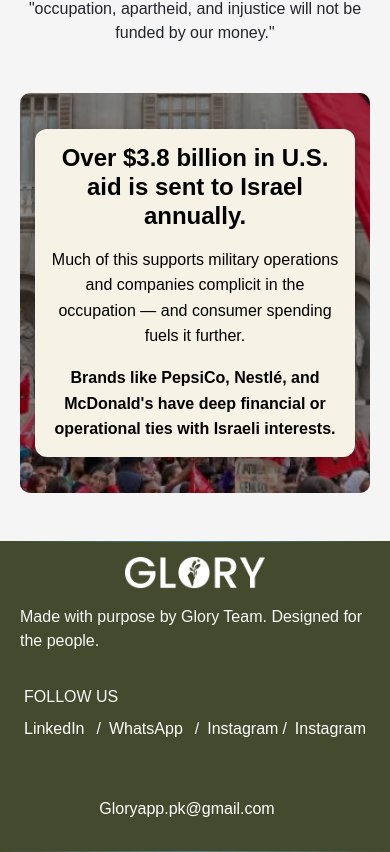
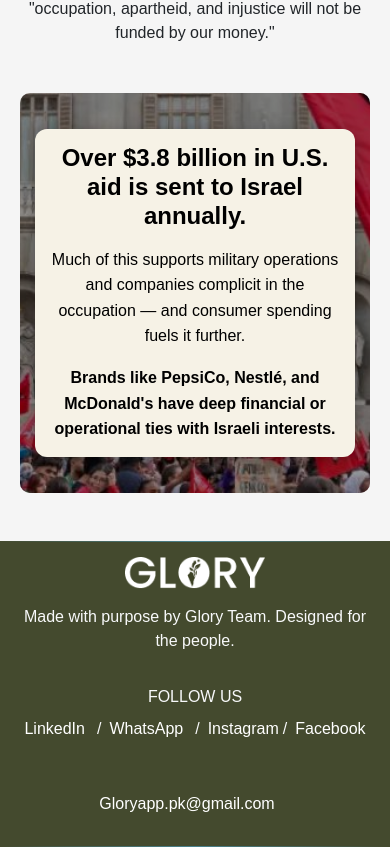
Before and after one commit to raotalha360/glory-landing-page, a React (Create React App) app: page / in a window 390 px wide. Shown: the part 5012-5864 px from the top of the page. Built offline with nearby package versions, Linux system fonts and the light colour scheme.

Commit message:
footer updated in mobile as well

```diff
--- a/src/GloryLandingPage.css
+++ b/src/GloryLandingPage.css
@@ -403,6 +403,46 @@
 }
 
 @media (max-width: 768px) {
+
+  /* Mobile center alignment for footer */
+
+  .mobile-center,
+  .mobile-center div,
+  .mobile-center span,
+  .mobile-center p {
+    text-align: center !important;
+  }
+
+  .footer .footer-logo {
+    display: block;
+    margin-left: auto;
+    margin-right: auto;
+  }
+
+  .footer .social-links-container {
+    display: flex;
+    flex-wrap: wrap;
+    justify-content: center;
+  }
+
+  .footer .social-links p {
+    text-align: center !important;
+  }
+
+  .footer .contact-email {
+    display: flex;
+    justify-content: center;
+    width: 100%;
+  }
+
+  /* Force all text containers to center */
+  .footer .mt-2.mb-3,
+  .footer .mt-3,
+  .footer .social-links {
+    text-align: center !important;
+    width: 100%;
+  }
+
   .hero-section {
     padding: 20px 0;
     margin-left: 15px;
--- a/src/GloryLandingPage.jsx
+++ b/src/GloryLandingPage.jsx
@@ -191,7 +191,7 @@
   <div className="container">
     <div className="row">
       {/* Left column with logo, text, and social links */}
-      <div className="col-md-6 text-start">
+      <div className="col-md-6 text-start mobile-center">
         {/* Logo */}
         <img src="/images/glory-logo-white.png" alt="Glory Logo" className="footer-logo mb-2" />
 
@@ -205,21 +205,23 @@
         {/* Social Links */}
         <div className="social-links mt-3">
           <p className="text-light mb-2">FOLLOW US</p>
+          <div className="social-links-container">
             <a href="https://x.com/" className="text-light me-2">LinkedIn</a>
             <span className="text-light mx-1">/</span>
             <a href="https://x.com/" className="text-light me-2 ms-1">WhatsApp</a>
             <span className="text-light mx-1">/</span>
             <a href="https://x.com/" className="text-light ms-1">Instagram</a>
             <span className="text-light mx-1">/</span>
-          <a href="https://x.com/" className="text-light ms-1">Instagram</a>
+            <a href="https://x.com/" className="text-light ms-1">Facebook</a>
+          </div>
         </div>
       </div>
 
-    {/* Second Row - FOLLOW US and Email */}
+      {/* Email row */}
       <div className="row align-items-center">
-      <div className="col-md-6 text-md-end mt-3 mt-md-0">
+        <div className="col-md-6 text-md-end mt-3 mt-md-0 mobile-center">
           <div className="contact-email">
-          <a href="mailto:info@goloriy.com" className="text-light">
+            <a href="mailto:Gloryapp.pk@gmail.com" className="text-light">
               <i className="bi bi-envelope me-2"></i>Gloryapp.pk@gmail.com
             </a>
           </div>
```
Lines whose indentation alone changed are shown as unchanged.
